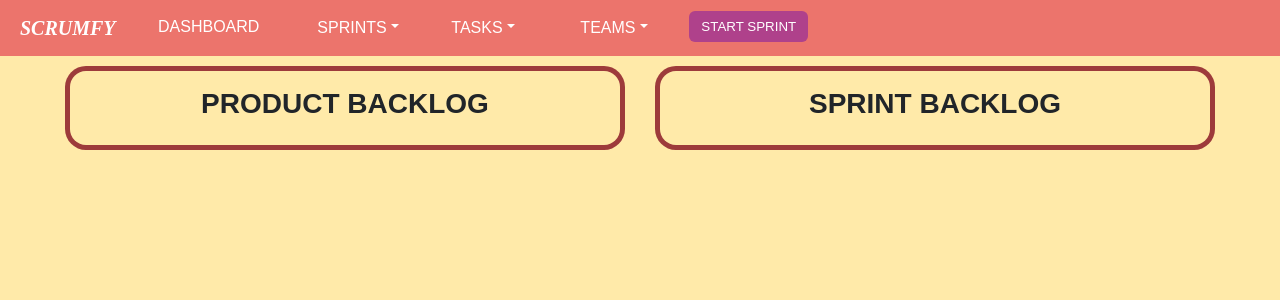
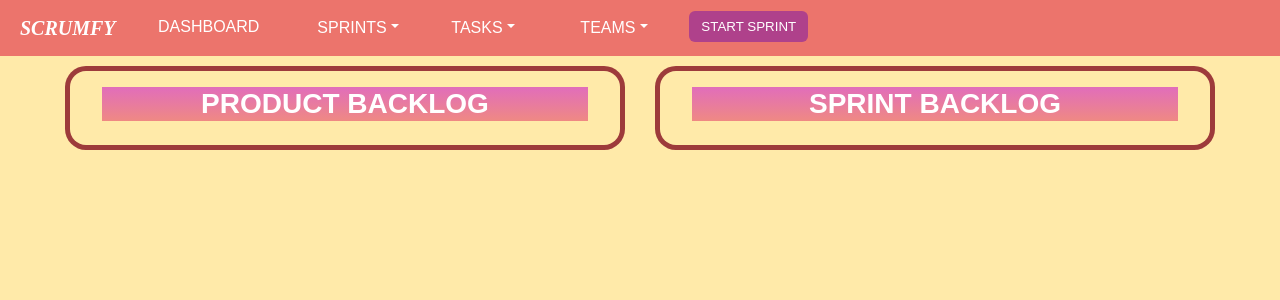
Before and after one commit to hannahtma/FIT2101-TaskManagerApplication, a Vue app in the folder Vue/: page /productbacklog in a window 1280 px wide. Shown: the top 300 px of the page. Built offline with nearby package versions, Linux system fonts and the light colour scheme.

Commit message:
Updated CSS for header

```diff
--- a/Vue/src/views/ProductBacklog.vue
+++ b/Vue/src/views/ProductBacklog.vue
@@ -570,9 +570,11 @@ div.col {
 }
 
 #col-header1, #col-header2 {
+  color: white;
   text-align: center;
   text-transform: uppercase;
   font-family: "Century Gothic", AppleGothic, sans-serif;
   font-weight: bold;
+  background: -webkit-linear-gradient(#e16dbb, #ef8983);
 }
 </style>
```
